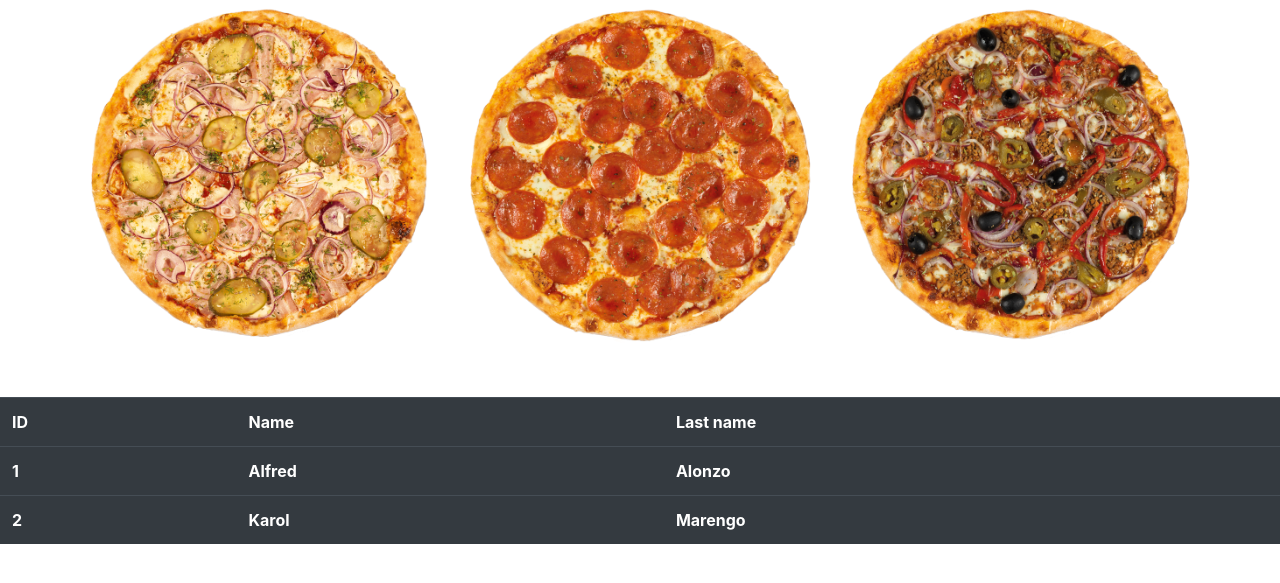
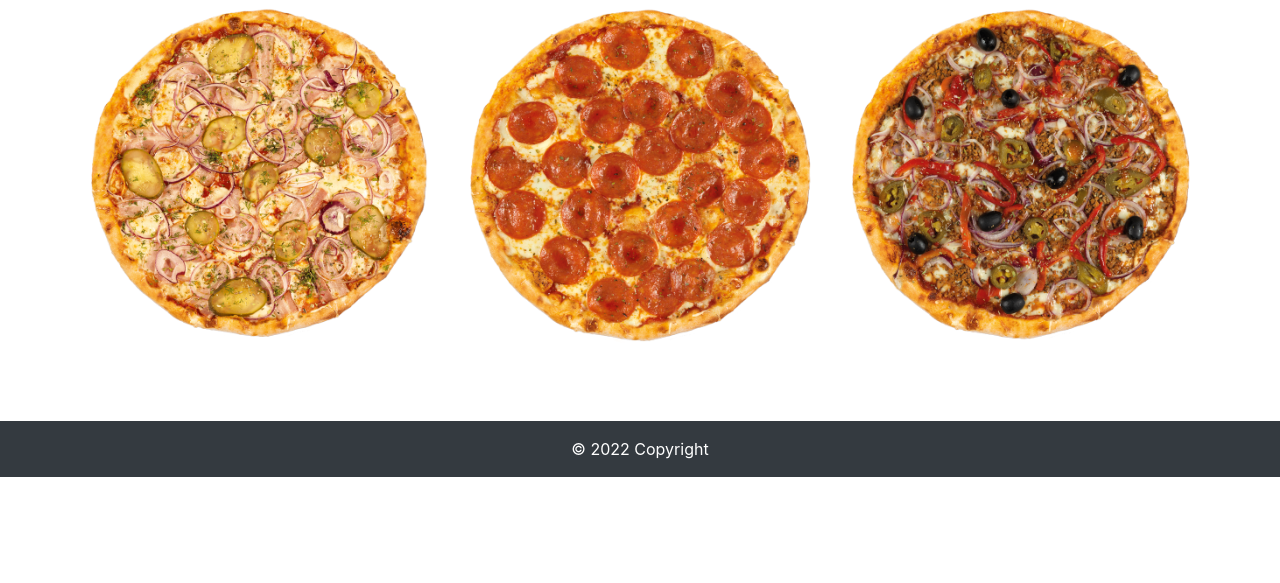
Before and after one commit to RichardB0101/PizzaTeamProject, a PHP site: page /index.php in a window 1280 px wide. Shown: the part 591-1174 px from the top of the page. Run offline with PHP 8.4, Linux system fonts and the light colour scheme; lists and menus that the app fills with data are empty.

Commit message:
copyright

```diff
--- a/footer.php
+++ b/footer.php
@@ -1,22 +1,7 @@
-<container class="w-100">
-    <table class="table table-dark table-hover bg-dark">
-        <tr>
-            <th>ID</th>
-            <th>Name</th>
-            <th>Last name</th>
-        </tr>
-        <tr>
-            <th>1</th>
-            <th>Alfred</th>
-            <th>Alonzo</th>
-        </tr>
-        <tr>
-            <th>2</th>
-            <th>Karol</th>
-            <th>Marengo</th>
-        </tr>
-    </table>
-</container>
-</body>
-
-</html>
+<footer class="bg-dark text-center text-lg-start">
+  <!-- Copyright -->
+  <div class="text-center p-3 text-white" style="background-color: bg-dark">
+    © 2022 Copyright
+  </div>
+  <!-- Copyright -->
+</footer>
--- a/index.php
+++ b/index.php
@@ -21,6 +21,7 @@ include_once 'header.php';
   </div>
 </div>
 
+</br>
 <?php
 include_once 'footer.php';
 ?>
--- a/promo.php
+++ b/promo.php
@@ -9,14 +9,14 @@ include_once 'header.php';
     <div class="row mb-5">
         <img class="col-4 d-flex justify-content-centers" src="img/promo2.jpeg" alt="pizza basilica">
         <div class="container w-50">
-        <p>Lorem ipsum dolor sit amet consectetur, adipisicing elit. Eum doloremque omnis saepe voluptates sunt quidem quisquam, magni rerum illo possimus labore ratione perferendis odio voluptatum, ducimus nam nemo! Non, nam!</p>
+        <p> The Crazy Pepperoni Weekend promo lets you enjoy a 50% discount on their 18-inch Pepperoni Pizza when you buy any of their 18-inch Gourmet Pizzas. You can choose from gourmet pizzas like the Cream Cheese Pepperoni Pizza, Tropical Hawaiian Pizza, All Meat Pizza Deli Pizza, and the Cheesy Burger Deluxe Pizza.</p>
     </div>
     </div>
 
     <div class="row mb-5">
         <img class="col-4 d-flex justify-content-centers" src="img/promo3.jpg" alt="pizza basilica">
         <div class="container w-50">
-        <p>Lorem ipsum dolor sit amet consectetur, adipisicing elit. Eum doloremque omnis saepe voluptates sunt quidem quisquam, magni rerum illo possimus labore ratione perferendis odio voluptatum, ducimus nam nemo! Non, nam!</p>
+        <p>You study and work too much! Here's 20% off for you for any orders over 15$! Just create an order for amount over 15$ and apply the code STUDENT. Available only for delivery.</p>
     </div>
     </div>
 
```
Also changed, not shown: contacts.php (+9 -0 lines).
